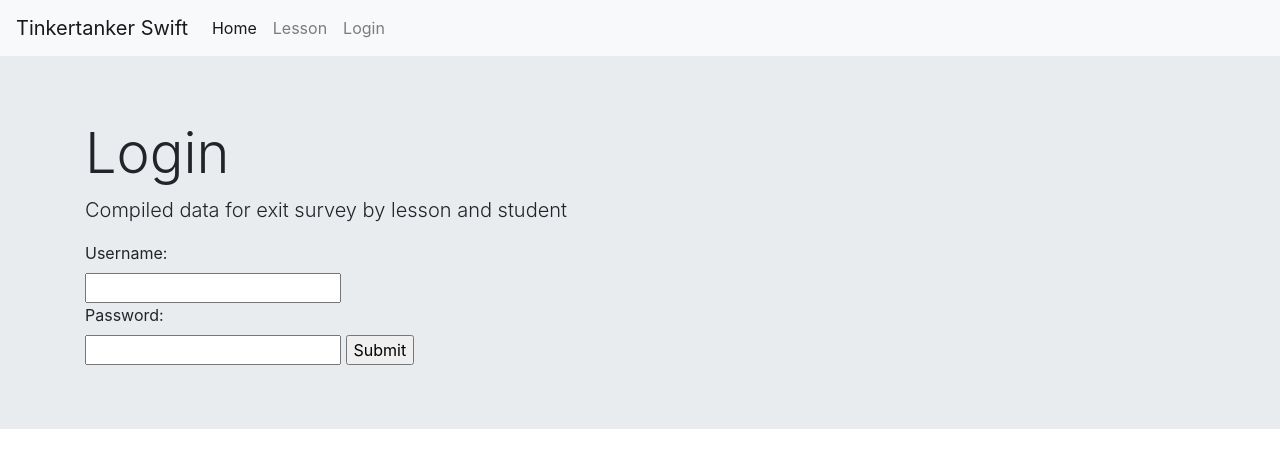
After one commit to tinkertanker/wufoo-flask-survey-collector, a Flask app: page /login in a window 1280 px wide. The commit adds this page. Shown: the top 468 px of the page. Run offline with Flask 2, Linux system fonts and the light colour scheme; some libraries are stand-ins or nearby versions.

Commit message:
added login to hide certain views

```diff
--- a/Templates/base.html
+++ b/Templates/base.html
@@ -10,13 +10,18 @@
   </head>
   <body>
     <nav class="navbar navbar-expand-lg navbar-light bg-light">
-      <a class="navbar-brand">Swift</a>
+      <a class="navbar-brand">Tinkertanker Swift</a>
       <div class="collapse navbar-collapse" id="navbarNavAltMarkup">
         <div class="navbar-nav">
           <a class="nav-item nav-link active" href="{{url_for('home')}}">Home <span class="sr-only">(current)</span></a>
           <a class="nav-item nav-link" href="{{url_for('lesson_page')}}">Lesson</a>
+          {% if current_user.is_authenticated %}
           <a class="nav-item nav-link" href="{{url_for('student_page')}}">Student</a>
           <a class="nav-item nav-link" href="{{url_for('upload_page')}}">Upload</a>
+          <a class="nav-item nav-link" href="{{url_for('logout')}}">Logout</a>
+          {% else %}
+          <a class="nav-item nav-link" href="{{url_for('login')}}">Login</a>
+          {% endif %}
         </div>
       </div>
     </nav>
--- /dev/null
+++ b/Templates/login.html
@@ -0,0 +1,18 @@
+{% extends "base.html" %}
+{% block content %}
+
+<div class="jumbotron jumbotron-fluid">
+  <div class="container">
+    <h1 class="display-4">Login</h1>
+    <p class="lead">Compiled data for exit survey by lesson and student</p>
+    <form method="post">
+      <label for="username">Username:</label><br>
+      <input type="text" id="username" name="username"><br>
+      <label for="pwd">Password:</label><br>
+      <input type="password" id="pwd" name="pwd">
+      <input type="submit" name="Submit" value="Submit">
+    </form>
+  </div>
+</div>
+
+{% endblock %}
--- a/app.py
+++ b/app.py
@@ -1,14 +1,20 @@
-from flask import Flask, render_template, redirect, url_for, request
+from flask import Flask, render_template, redirect, url_for, request, flash
 import sqlite3
 import os
 import pandas as pd
 from werkzeug.utils import secure_filename
 from flask_restful import Resource, Api
+from flask_login import LoginManager,login_required,login_user,logout_user,UserMixin
+
 
 app = Flask(__name__, template_folder='Templates')
 app.config["SECRET_KEY"] = "mysecretkey"
 
 api = Api(app)
+
+login_manager = LoginManager()
+login_manager.init_app(app)
+login_manager.login_view = "login"
 
 def get_db():
     db = sqlite3.connect("db.sqlite3")
@@ -41,9 +47,53 @@ color = {"Strongly Disgree":"bg-danger",
         "Agree":"list-group-item-success",
         "Strongly Agree":"bg-success"}
 
+class User(UserMixin):
+    def __init__(self, username, password):
+        self.username = username
+        self.password = password
+
+users = [User("tinkertanker","hotchocolate1")]
+
+@login_manager.user_loader
+def load_user(user_id):
+    for user in users:
+        if user.username == user_id:
+            user_object = user
+            return user_object
+            break
+        else:
+            user_object = None
+            return user_object
+
 @app.route("/")
 def home():
     return render_template("home.html")
+
+@app.route("/login", methods=["GET","POST"])
+def login():
+    if request.method == "POST":
+        username = request.form.get("username")
+        password = request.form.get("pwd")
+        for user in users:
+            if user.username == username and user.password == password:
+                user.id = username
+                login_user(user)
+                flash("Logged in successfully")
+
+                next = request.args.get("next")
+
+                if next == None or not next[0]=="/":
+                    next = url_for("home")
+
+                return redirect(next)
+
+    return render_template("login.html")
+
+@app.route("/logout")
+@login_required
+def logout():
+    logout_user()
+    return redirect(url_for("home"))
 
 @app.route("/lesson", methods=["GET","POST"])
 def lesson_page():
@@ -73,6 +123,7 @@ def lesson_page():
     return render_template("lesson.html", surveys=surveys)
 
 @app.route("/student", methods=["GET","POST"])
+@login_required
 def student_page():
     if request.method == "POST":
         student_selected = request.form.get("student_selected")
```
